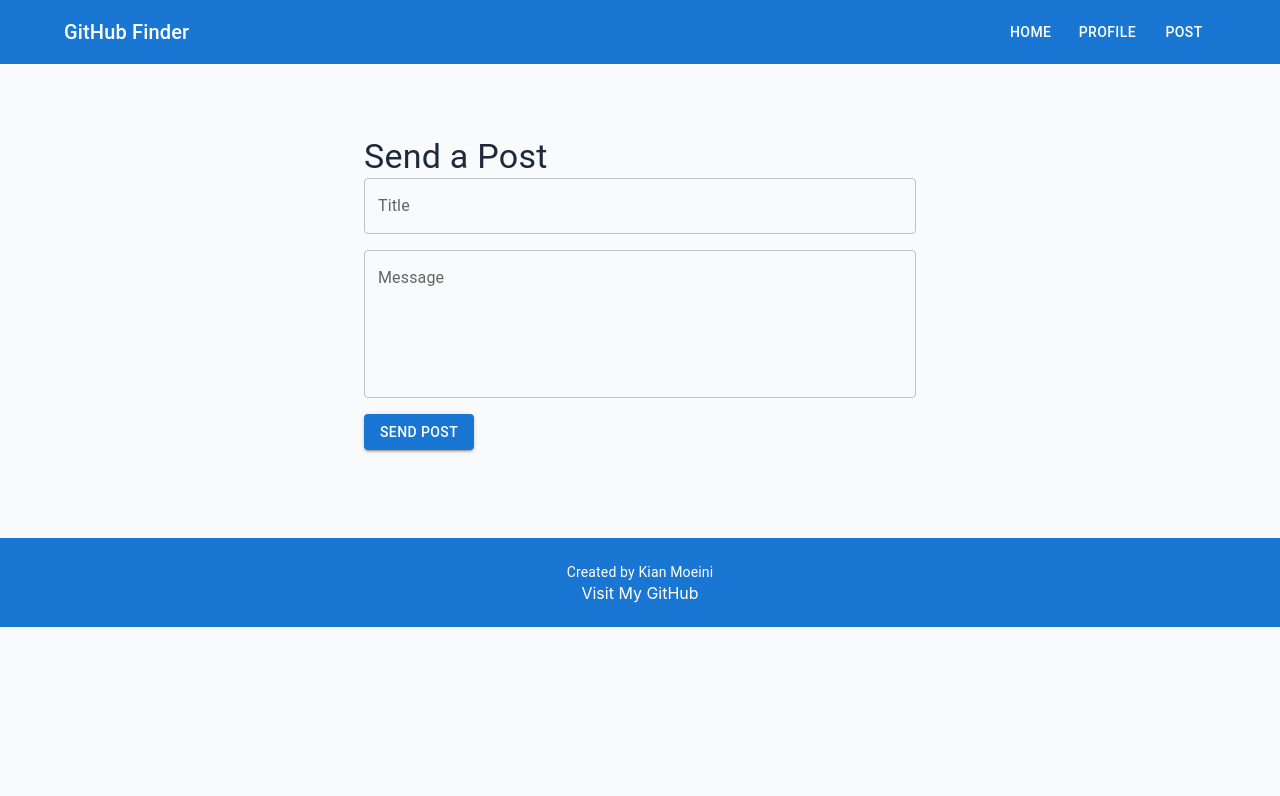
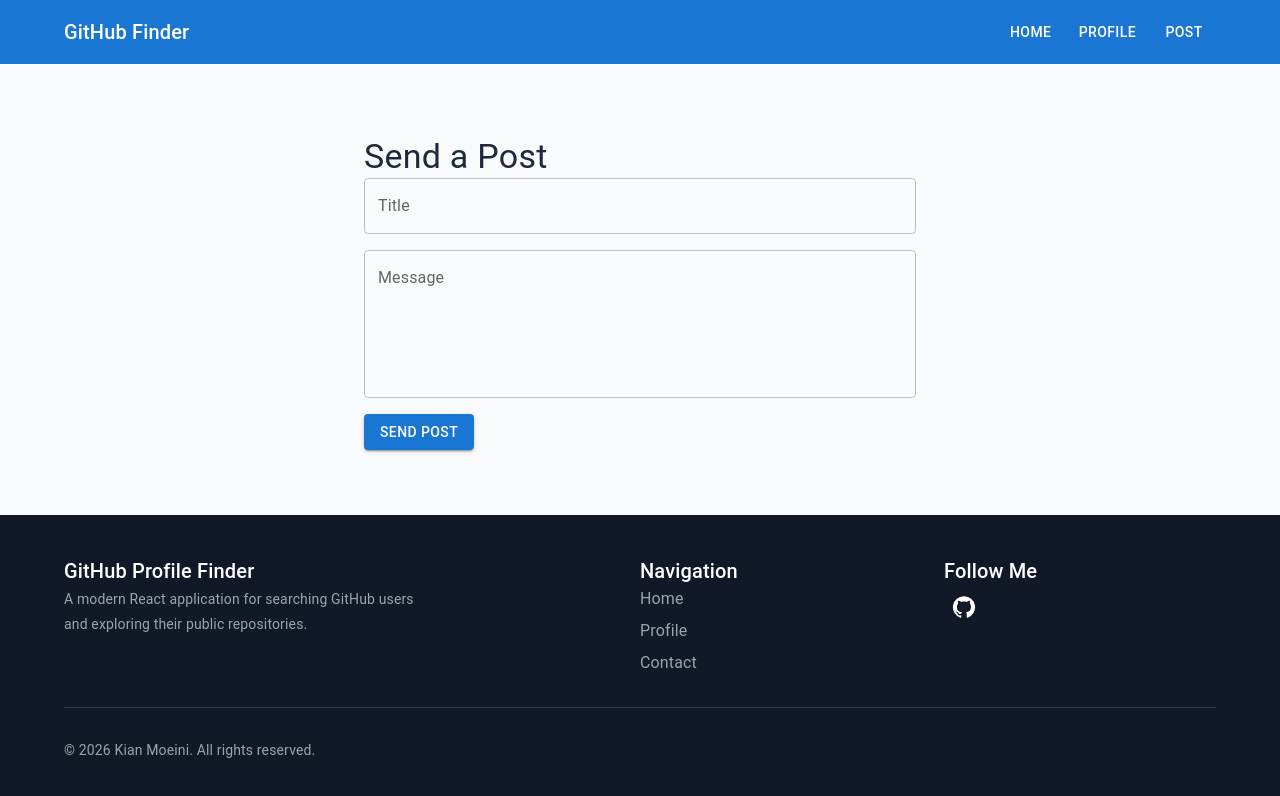
Before and after one commit to kianmmoeini/github-profile-finder-1, a React (Vite) app: page /post in a window 1280 px wide. Shown: the top 796 px of the page. Built offline with nearby package versions, Linux system fonts and the light colour scheme.

Commit message:
feat: enhance Footer layout and styling with navigation and social links

```diff
--- a/src/Layouts/Footer.jsx
+++ b/src/Layouts/Footer.jsx
@@ -1,34 +1,160 @@
 import {
   Box,
+  Container,
   Typography,
-  Link,
+  Stack,
+  IconButton,
+  Divider,
 } from "@mui/material";
-// making the footer component
+
+import GitHubIcon from "@mui/icons-material/GitHub";
+
+import { Link } from "react-router-dom";
+
 function Footer() {
   return (
     <Box
       component="footer"
       sx={{
-        mt: 8,
-        py: 3,
-        textAlign: "center",
-        backgroundColor: "#1976d2",
+        mt: "auto",
+        backgroundColor: "#111827",
         color: "white",
+        py: 5,
       }}
     >
-      <Typography variant="body2">
-        Created by Kian Moeini
-      </Typography>
+      <Container maxWidth="lg">
+        <Box
+          sx={{
+            display: "grid",
+            gridTemplateColumns: {
+              xs: "1fr",
+              md: "2fr 1fr 1fr",
+            },
+            gap: 4,
+          }}
+        >
+          {/* About */}
+          <Box>
+            <Typography
+              variant="h6"
+              fontWeight="bold"
+              mb={2}
+            >
+              GitHub Profile Finder
+            </Typography>
 
-      <Link
-        href="https://github.com/kianmmoeini"
-        target="_blank"
-        rel="noopener noreferrer"
-        color="inherit"
-        underline="hover"
-      >
-        Visit My GitHub
-      </Link>
+            <Typography
+              variant="body2"
+              sx={{
+                color: "#9ca3af",
+                maxWidth: 350,
+                lineHeight: 1.8,
+              }}
+            >
+              A modern React application for searching
+              GitHub users and exploring their public
+              repositories.
+            </Typography>
+          </Box>
+
+          {/* Navigation */}
+          <Box>
+            <Typography
+              variant="h6"
+              fontWeight="bold"
+              mb={2}
+            >
+              Navigation
+            </Typography>
+
+            <Stack spacing={1}>
+              <Typography
+                component={Link}
+                to="/"
+                sx={{
+                  color: "#9ca3af",
+                  textDecoration: "none",
+                  "&:hover": {
+                    color: "white",
+                  },
+                }}
+              >
+                Home
+              </Typography>
+
+              <Typography
+                component={Link}
+                to="/profile"
+                sx={{
+                  color: "#9ca3af",
+                  textDecoration: "none",
+                  "&:hover": {
+                    color: "white",
+                  },
+                }}
+              >
+                Profile
+              </Typography>
+
+              <Typography
+                component={Link}
+                to="/contact"
+                sx={{
+                  color: "#9ca3af",
+                  textDecoration: "none",
+                  "&:hover": {
+                    color: "white",
+                  },
+                }}
+              >
+                Contact
+              </Typography>
+            </Stack>
+          </Box>
+
+          {/* Social */}
+          <Box>
+            <Typography
+              variant="h6"
+              fontWeight="bold"
+              mb={2}
+            >
+              Follow Me
+            </Typography>
+
+            <IconButton
+              href="https://github.com/kianmmoeini"
+              target="_blank"
+              rel="noopener noreferrer"
+              sx={{
+                color: "white",
+                "&:hover": {
+                  backgroundColor: "#374151",
+                },
+              }}
+            >
+              <GitHubIcon />
+            </IconButton>
+          </Box>
+        </Box>
+
+        <Divider
+          sx={{
+            my: 4,
+            borderColor: "#374151",
+          }}
+        />
+
+        <Typography
+          variant="body2"
+          textAlign="center"
+          sx={{
+            color: "#9ca3af",
+          }}
+        >
+          © {new Date().getFullYear()} Kian Moeini. All rights reserved.
+        </Typography>
+      </Container>
     </Box>
   );
 }
--- a/src/Layouts/MainLayouts.jsx
+++ b/src/Layouts/MainLayouts.jsx
@@ -1,17 +1,29 @@
-import Footer from "./Footer";
-import Header from "./Header";
-// making layout component to wrap the header and footer around the main content
+import { Box } from "@mui/material";
+
+import Header from "../layouts/Header.jsx";
+import Footer from "../Layouts/Footer.jsx";
 function MainLayout({ children }) {
   return (
-    <div className="main-layout">
+    <Box
+      sx={{
+        minHeight: "100vh",
+        display: "flex",
+        flexDirection: "column",
+      }}
+    >
       <Header />
 
-      <main className="main-content">
+      <Box
+        component="main"
+        sx={{
+          flex: 1,
+        }}
+      >
         {children}
-      </main>
+      </Box>
 
       <Footer />
-    </div>
+    </Box>
   );
 }
 
```
